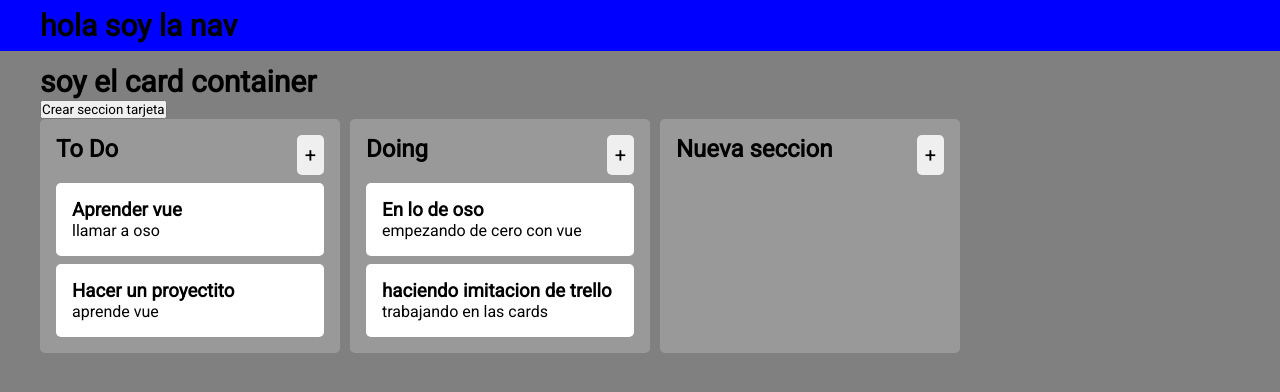
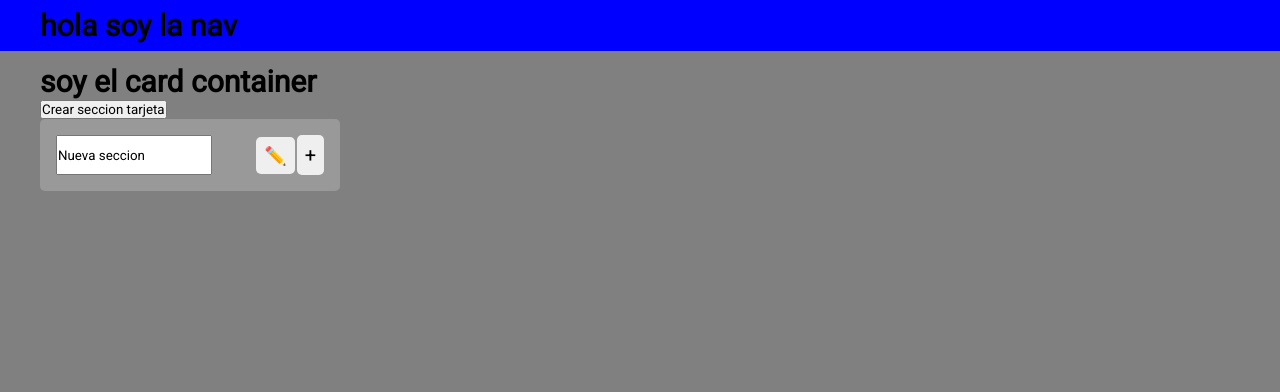
Before and after one commit to camillarrull/trelloOSO, a Vue app: page / in a window 1280 px wide. Both pictures are taken after a click on the button "Crear seccion tarjeta". Shown: the top 392 px of the page. Built offline with nearby package versions, Linux system fonts and the light colour scheme.

Commit message:
update(CardsContainer.vue): updating the component

```diff
--- a/src/components/CardsContainer.vue
+++ b/src/components/CardsContainer.vue
@@ -12,8 +12,11 @@
           >
             <div style="width: 100%">
               <div class="section-title">
-                <h2>{{ seccion.titulo }}</h2>
-                <button @click="abrirVentana(i)">+</button>
+                <input class="seccionTitulo" type="text" v-model="seccion.titulo">
+                <div class="sectionButtons">
+                  <button @click="editarTitulo(i)">✏️</button>
+                  <button @click="abrirVentana(i)">+</button>
+                </div>
               </div>
               <div class="card" v-for="(item, i) in seccion.items" :key="i">
                 <h3>{{ item.titulo }}</h3>
@@ -44,26 +47,7 @@ export default {
       inputTitulo: "",
       inputDescripcion: "",
       secciones: [
-        {
-          titulo: "To Do",
-          items: [
-            { titulo: "Aprender vue", descripcion: "llamar a oso" },
-            { titulo: "Hacer un proyectito", descripcion: "aprende vue" },
-          ],
-        },
-        {
-          titulo: "Doing",
-          items: [
-            {
-              titulo: "En lo de oso",
-              descripcion: "empezando de cero con vue",
-            },
-            {
-              titulo: "haciendo imitacion de trello",
-              descripcion: "trabajando en las cards",
-            },
-          ],
-        },
+
       ],
     };
   },
@@ -90,6 +74,10 @@ export default {
         items: [],
       };
       this.secciones.push(newSection);
+      console.log(this.secciones);
+    },
+    editarTitulo() {
+
     },
   },
 };
@@ -112,18 +100,25 @@ export default {
   display: flex;
   justify-content: space-between;
 }
-.section-title button {
+.section-title button, .sectionButtons button {
   padding: 0.5rem;
   border-radius: 5px;
   font-size: 20px;
   border: none;
 }
+.seccionTitulo {
 
+}
+.sectionButtons button:nth-child(1) {
+  font-size: 18px;
+  margin-right: 2px;
+}
 .contenedor-padre-seccion::v-deep h2 {
   margin-bottom: 0.5rem;
 }
 .contenedor-padre-seccion {
   display: flex;
+  flex-wrap: wrap;
   gap: 10px;
 }
 .card {
```
